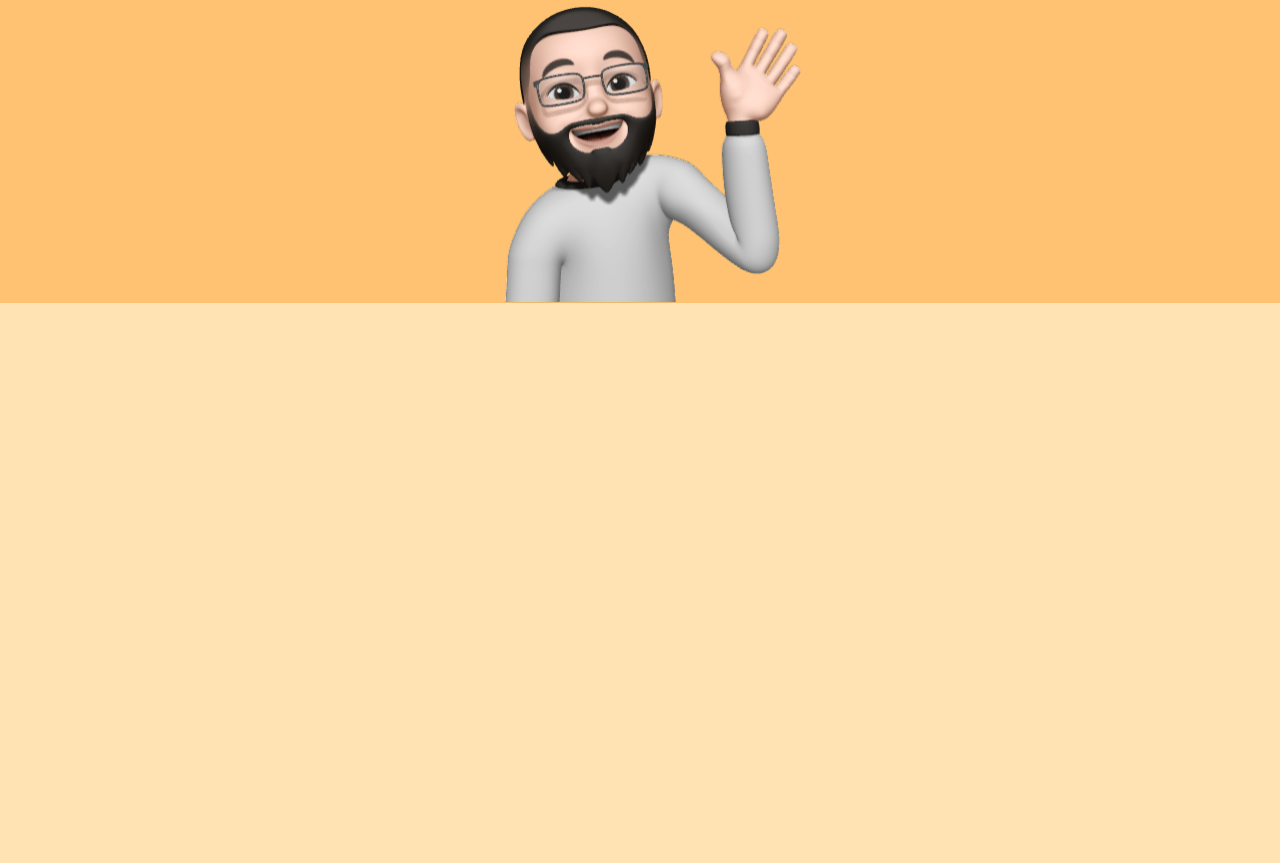
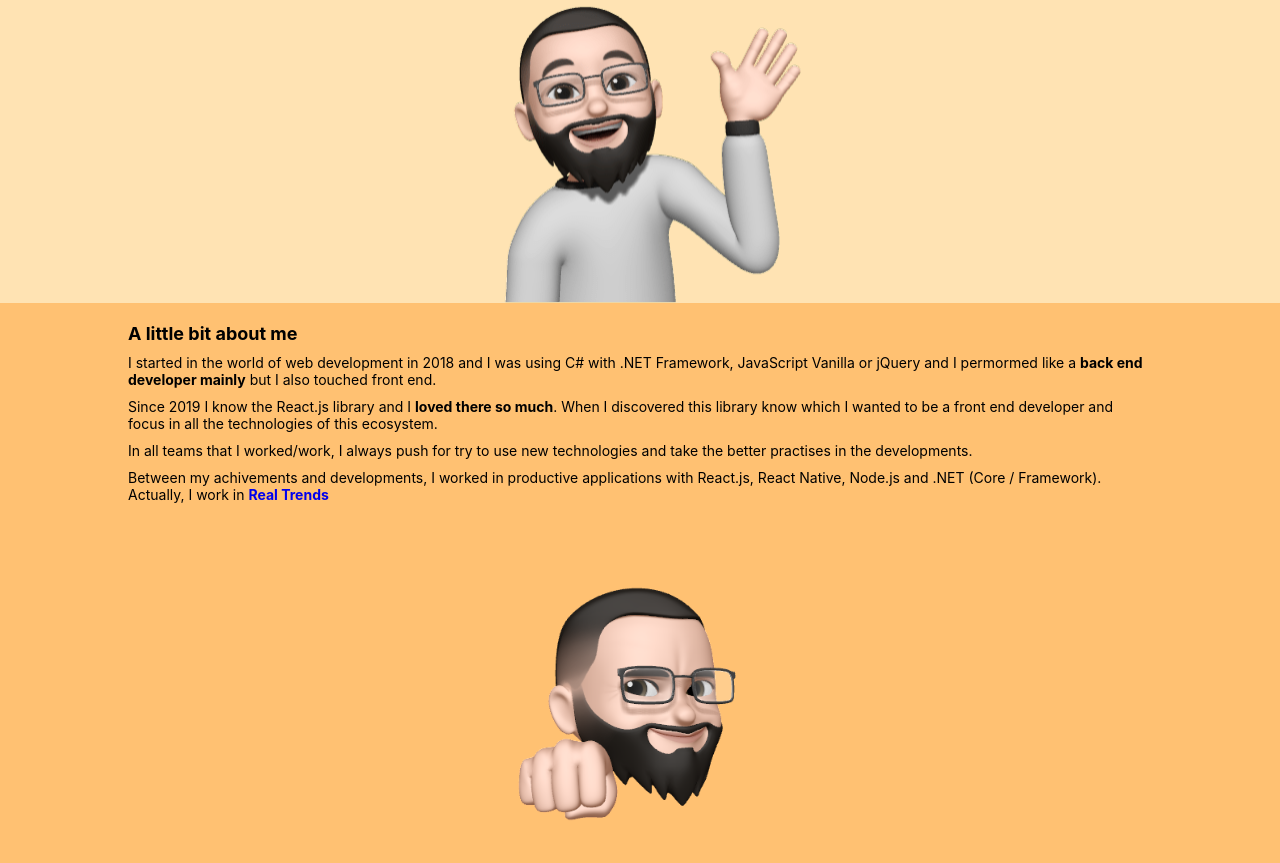
Before and after one commit to sgocastro/personal-website, a website built with Vite: page index.html in a window 1280 px wide. Shown: the part 507-1370 px from the top of the page. Before the commit the page ends 810 px from the top, so only its background shows below. Built offline with nearby package versions, Linux system fonts and the light colour scheme.

Commit message:
feat: added about me section

```diff
--- a/index.html
+++ b/index.html
@@ -21,12 +21,43 @@
             development
           </p>
           <p>
-            +<span id="years-in-front-end">2</span> years focusing in front end
+            +<span id="years-in-front-end"></span> years focusing in front end
             technologies
           </p>
         </section>
         <img alt="personal-photo" src="assets/images/personal-memote.png" />
       </article>
+      <article class="about-me">
+        <section class="about-me__text">
+          <h2>A little bit about me</h2>
+          <p>
+            I started in the world of web development in 2018 and I was using C#
+            with .NET Framework, JavaScript Vanilla or jQuery and I permormed
+            like a
+            <strong>back end developer mainly</strong> but I also touched front
+            end.
+          </p>
+          <p>
+            Since 2019 I know the React.js library and I
+            <strong>loved there so much</strong>. When I discovered this library
+            know which I wanted to be a front end developer and focus in all the
+            technologies of this ecosystem.
+          </p>
+          <p>
+            In all teams that I worked/work, I always push for try to use new
+            technologies and take the better practises in the developments.
+          </p>
+          <p>
+            Between my achivements and developments, I worked in productive
+            applications with React.js, React Native, Node.js and .NET (Core /
+            Framework). Actually, I work in
+            <a href="https://www.real-trends.com/ar/equipo" target="_blank"
+              ><strong>Real Trends</strong></a
+            >
+          </p>
+        </section>
+        <img src="/assets/images/about-me-memote.png" alt="about-me" />
+      </article>
     </main>
   </body>
   <script src="src/main.js"></script>
--- a/style.css
+++ b/style.css
@@ -8,6 +8,9 @@
   --body-bg-color: #FFE3B3;
   --text-primary-color: #f4fbf9;
   --text-secondary-color: #2C3333;
+  --title-text-size: 3rem;
+  --principal-text-size: 1.8rem;
+  --normal-text-size: 1.4rem;
   margin: 0;
   padding: 0;
 }
@@ -23,8 +26,16 @@ body {
   margin: 0;
 }
 
-main:nth-child(odd) {
-  background-color: var(--tertiary-color);
+a {
+  text-decoration: none;
+}
+
+a:hover {
+  text-decoration: underline;
+}
+
+a:visited {
+  color: inherit;
 }
 
 article {
@@ -43,7 +54,7 @@ main .presentation {
 
 main .presentation h1 {
   line-height: 2;
-  font-size: 3rem;
+  font-size: var(--title-text-size);
 }
 
 main .presentation .presentation__experience {
@@ -52,8 +63,9 @@ main .presentation .presentation__experience {
   gap: 1rem;
   align-items: flex-end;
   width: 100%;
-  font-size: 2rem;
+  font-size: var(--principal-text-size);
   font-weight: bold;
+  max-width: 102.4rem;
 }
 
 main .presentation .presentation__experience p{
@@ -62,3 +74,32 @@ main .presentation .presentation__experience p{
   color: var(--text-primary-color);
   text-align: end;
 }
+
+main .about-me {
+  background-color: var(--tertiary-color);
+  display: flex;
+  justify-content: flex-start;
+  align-items: center;
+  flex-direction: column;
+}
+
+main .about-me img {
+  width: 34rem;
+  height: 34rem;
+}
+
+main .about-me .about-me__text {
+  padding: 2rem;
+  display: flex;
+  flex-direction: column;
+  gap: 1rem;
+  max-width: 102.4rem;
+}
+
+main .about-me .about-me__text h2,h3 {
+  font-size: var(--principal-text-size);
+}
+
+main .about-me .about-me__text p {
+  font-size: var(--normal-text-size);
+}
```
